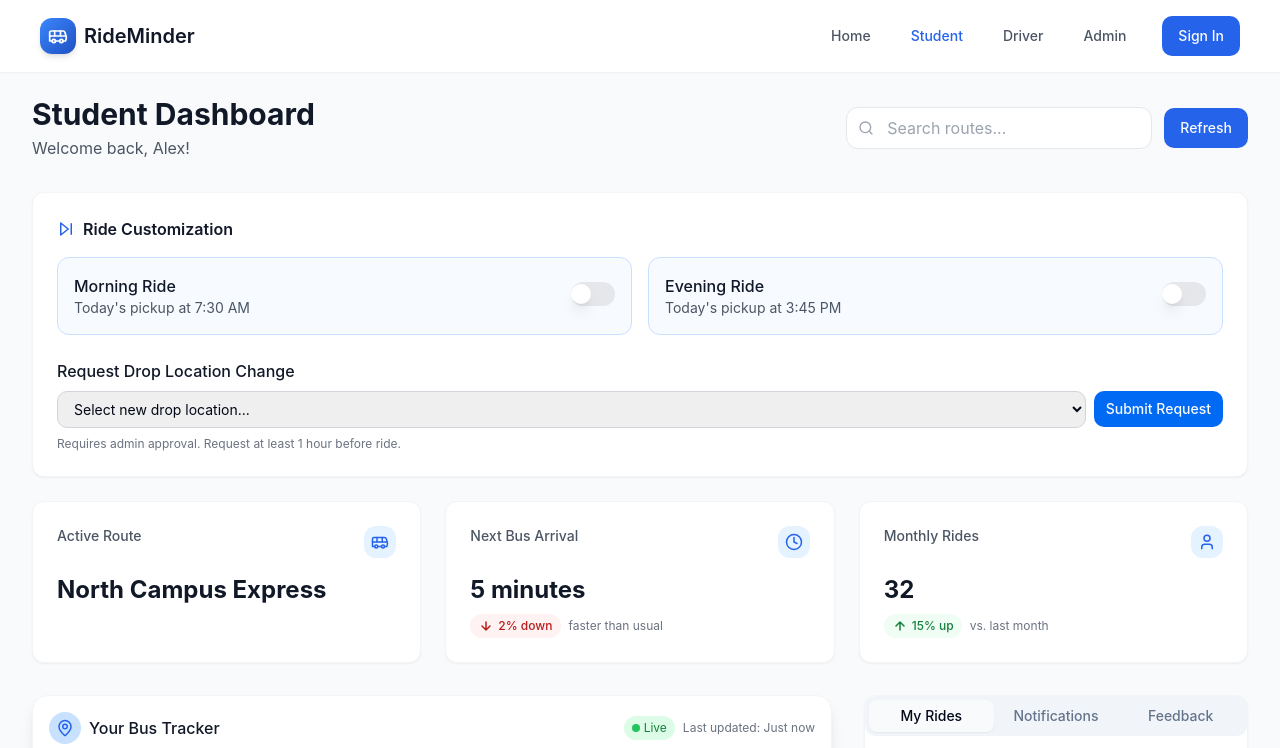
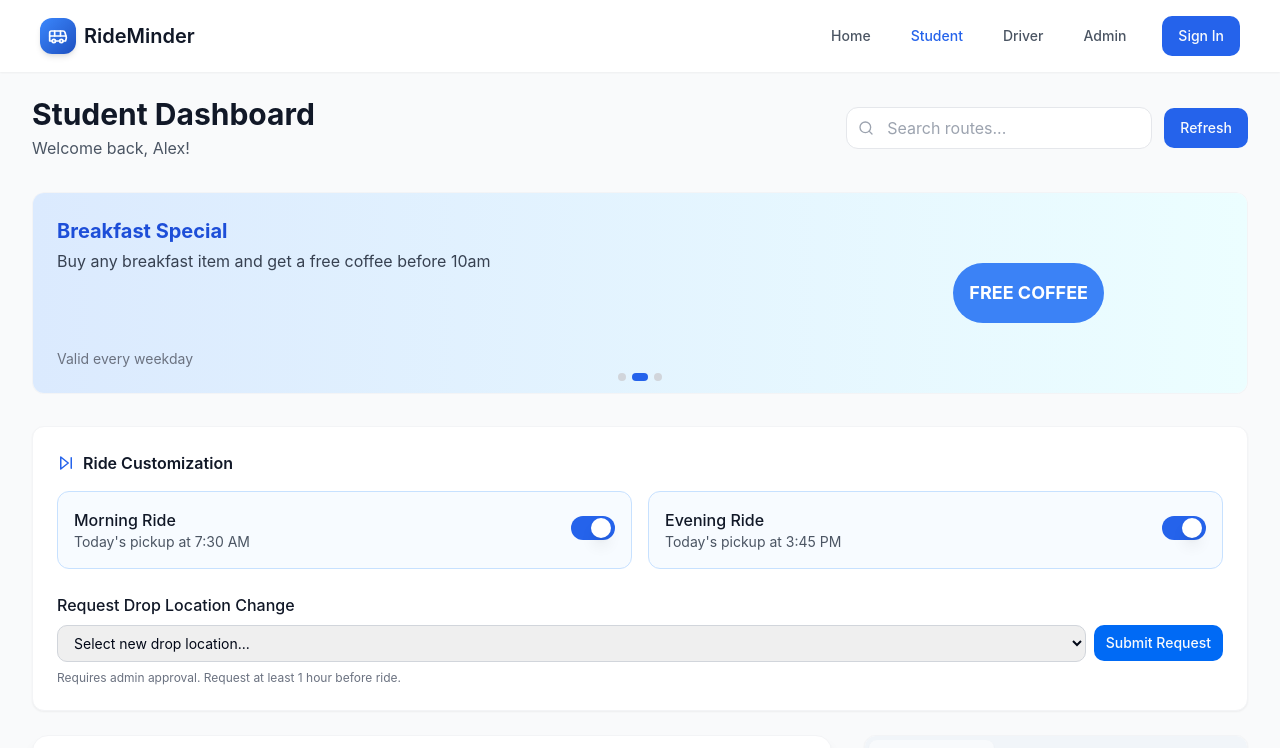
Before and after one commit to pranavm107/ride-minder, a React (Vite) app: page /student in a window 1280 px wide. Shown: the top 748 px of the page. Built offline with nearby package versions, Linux system fonts and the light colour scheme.

Commit message:
Refactor: Remove dashboard card details
Removed unnecessary details from dashboard cards and added a panel for student food offers. Also, set ride customization to default on.

```diff
--- a/src/pages/StudentDashboard.tsx
+++ b/src/pages/StudentDashboard.tsx
@@ -1,21 +1,63 @@
-import React, { useState } from 'react';
+import React, { useState, useEffect } from 'react';
 import NavBar from '@/components/NavBar';
 import MapView from '@/components/MapView';
-import DashboardCard from '@/components/DashboardCard';
 import { cn } from '@/lib/utils';
 import { Bus, Clock, MapPin, User, MessageSquare, Search, Calendar, Bell, AlertTriangle, FileText, CreditCard, SkipForward } from 'lucide-react';
 import { Button } from '@/components/ui/button';
 import { toast } from 'sonner';
 import { Tabs, TabsContent, TabsList, TabsTrigger } from "@/components/ui/tabs";
 import { useIsMobile } from '@/hooks/use-mobile';
+import { Card, CardContent } from '@/components/ui/card';
 
 const StudentDashboard = () => {
   const [activeTab, setActiveTab] = useState<'upcoming' | 'history'>('upcoming');
   const [emergencyPressed, setEmergencyPressed] = useState(false);
   const [emergencyTimer, setEmergencyTimer] = useState<NodeJS.Timeout | null>(null);
-  const [skipMorningRide, setSkipMorningRide] = useState(false);
-  const [skipEveningRide, setSkipEveningRide] = useState(false);
+  const [skipMorningRide, setSkipMorningRide] = useState(true);
+  const [skipEveningRide, setSkipEveningRide] = useState(true);
+  const [currentOfferIndex, setCurrentOfferIndex] = useState(0);
   const isMobile = useIsMobile();
+
+  const specialOffers = [
+    {
+      id: 1,
+      title: "Student Meal Deal",
+      description: "Get 20% off on all meals at the Campus Café with your student ID",
+      discount: "20% OFF",
+      validUntil: "Valid until May 31",
+      bgColor: "bg-gradient-to-r from-orange-100 to-amber-50",
+      textColor: "text-orange-700",
+      accentColor: "bg-orange-500"
+    },
+    {
+      id: 2,
+      title: "Breakfast Special",
+      description: "Buy any breakfast item and get a free coffee before 10am",
+      discount: "FREE COFFEE",
+      validUntil: "Valid every weekday",
+      bgColor: "bg-gradient-to-r from-blue-100 to-cyan-50",
+      textColor: "text-blue-700",
+      accentColor: "bg-blue-500"
+    },
+    {
+      id: 3,
+      title: "Late Night Study Offer",
+      description: "50% off on all snacks and drinks at the Library Café after 8pm",
+      discount: "50% OFF",
+      validUntil: "During exam weeks",
+      bgColor: "bg-gradient-to-r from-purple-100 to-violet-50",
+      textColor: "text-purple-700",
+      accentColor: "bg-purple-500"
+    }
+  ];
+
+  useEffect(() => {
+    const interval = setInterval(() => {
+      setCurrentOfferIndex((prevIndex) => (prevIndex + 1) % specialOffers.length);
+    }, 5000);
+
+    return () => clearInterval(interval);
+  }, [specialOffers.length]);
 
   const upcomingRides = [
     {
@@ -187,6 +229,61 @@ const StudentDashboard = () => {
             </div>
           </div>
 
+          <div className="mb-8 overflow-hidden rounded-xl">
+            <Card className="border border-gray-100 shadow-sm overflow-hidden">
+              <div className="relative h-[200px] overflow-hidden">
+                {specialOffers.map((offer, index) => (
+                  <div
+                    key={offer.id}
+                    className={cn(
+                      "absolute inset-0 w-full h-full transition-all duration-500 ease-in-out",
+                      offer.bgColor,
+                      index === currentOfferIndex ? "translate-x-0 opacity-100" : "translate-x-full opacity-0"
+                    )}
+                  >
+                    <CardContent className="p-6 h-full">
+                      <div className="flex h-full">
+                        <div className="flex-1 flex flex-col justify-between">
+                          <div>
+                            <h3 className={cn("font-bold text-xl mb-1", offer.textColor)}>
+                              {offer.title}
+                            </h3>
+                            <p className="text-gray-700 mb-4">{offer.description}</p>
+                          </div>
+                          <div className="text-gray-500 text-sm">{offer.validUntil}</div>
+                        </div>
+
+                        <div className="w-1/3 flex items-center justify-center">
+                          <div className={cn("p-4 rounded-full", offer.accentColor)}>
+                            <span className="text-white font-bold text-lg whitespace-nowrap">
+                              {offer.discount}
+                            </span>
+                          </div>
+                        </div>
+                      </div>
+                    </CardContent>
+                  </div>
+                ))}
+
+                <div className="absolute bottom-3 left-0 right-0 flex justify-center">
+                  <div className="flex gap-1.5">
+                    {specialOffers.map((_, index) => (
+                      <button
+                        key={index}
+                        onClick={() => setCurrentOfferIndex(index)}
+                        className={cn(
+                          "w-2 h-2 rounded-full transition-all",
+                          index === currentOfferIndex ? "bg-brand-500 w-4" : "bg-gray-300"
+                        )}
+                        aria-label={`View offer ${index + 1}`}
+                      />
+                    ))}
+                  </div>
+                </div>
+              </div>
+            </Card>
+          </div>
+
           <div className="bg-white rounded-xl p-6 mb-6 border border-gray-100 shadow-sm">
             <h3 className="font-semibold text-gray-900 mb-4 flex items-center gap-2">
               <SkipForward size={18} className="text-brand-500" />
@@ -197,7 +294,7 @@ const StudentDashboard = () => {
               <div className="grid grid-cols-1 sm:grid-cols-2 gap-4">
                 <div className={cn(
                   "p-4 rounded-lg border flex justify-between items-center",
-                  skipMorningRide ? "bg-gray-50 border-gray-200" : "bg-brand-50/30 border-brand-100"
+                  skipMorningRide ? "bg-brand-50/30 border-brand-100" : "bg-gray-50 border-gray-200"
                 )}>
                   <div>
                     <h4 className="font-medium text-gray-900">Morning Ride</h4>
@@ -223,7 +320,7 @@ const StudentDashboard = () => {
 
                 <div className={cn(
                   "p-4 rounded-lg border flex justify-between items-center",
-                  skipEveningRide ? "bg-gray-50 border-gray-200" : "bg-brand-50/30 border-brand-100"
+                  skipEveningRide ? "bg-brand-50/30 border-brand-100" : "bg-gray-50 border-gray-200"
                 )}>
                   <div>
                     <h4 className="font-medium text-gray-900">Evening Ride</h4>
@@ -272,31 +369,6 @@ const StudentDashboard = () => {
                 <p className="text-xs text-gray-500 mt-2">Requires admin approval. Request at least 1 hour before ride.</p>
               </div>
             </div>
-          </div>
-
-          <div className="grid grid-cols-1 md:grid-cols-3 gap-6 mb-8">
-            <DashboardCard
-              title="Active Route"
-              value="North Campus Express"
-              icon={<Bus size={18} />}
-              className="col-span-1"
-            />
-            <DashboardCard
-              title="Next Bus Arrival"
-              value="5 minutes"
-              trend={-2}
-              trendLabel="faster than usual"
-              icon={<Clock size={18} />}
-              className="col-span-1"
-            />
-            <DashboardCard
-              title="Monthly Rides"
-              value="32"
-              trend={15}
-              trendLabel="vs. last month"
-              icon={<User size={18} />}
-              className="col-span-1"
-            />
           </div>
 
           <div className="grid grid-cols-1 lg:grid-cols-3 gap-8">
```
